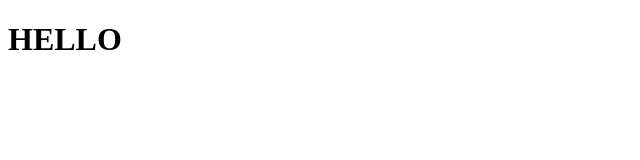
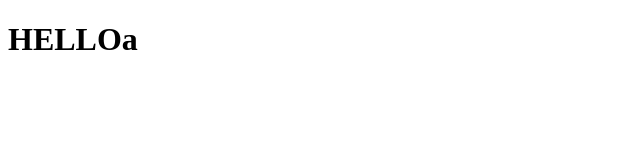
Before and after one commit to Markneil21/try, a plain HTML site: page index.html in a window 1280 px wide. Shown: the full height of the page, 0-640 px from the left. Drawn offline with Linux system fonts and the light colour scheme.

Commit message:
hello po

```diff
--- a/index.html
+++ b/index.html
@@ -6,6 +6,6 @@
     <title>Document</title>
 </head>
 <body>
-    <h1>HELLO</h1>
+    <h1>HELLOa</h1>
 </body>
 </html>
```
